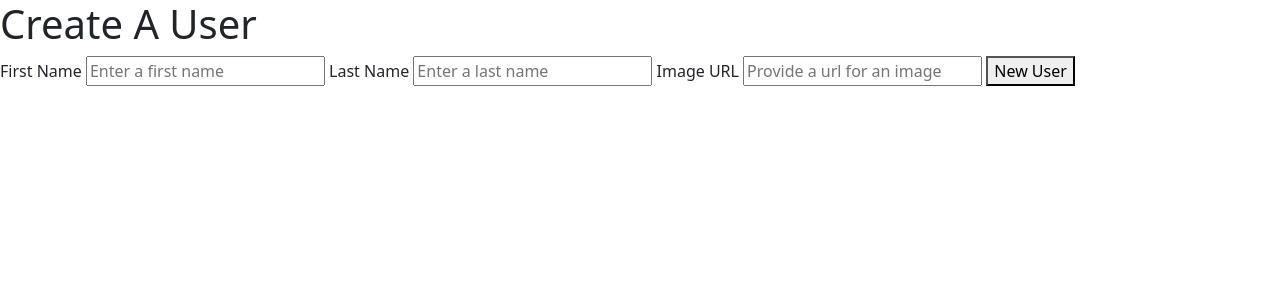
After one commit to pmbyrd/blogly, a Flask app: template templates/users/new-user.html in a window 1280 px wide. The commit adds this page. Shown: the top 300 px of the page. Run offline with Flask 3, Linux system fonts and the light colour scheme; the template is opened without the code that fills it, so the values that code supplies are empty.

Commit message:
pushed to database worked on routes

```diff
--- a/app.py
+++ b/app.py
@@ -1,6 +1,6 @@
 """Blogly application."""
 
-from flask import Flask, render_template, redirect, request
+from flask import Flask, render_template, redirect, request, debughelpers
 from flask_sqlalchemy import SQLAlchemy
 from models import db, connect_db, User
 # import seed
@@ -17,7 +17,7 @@ app.app_context().push()
 connect_db(app)
 
 # db.create_all()
-
+app.config['USE_DEBUGGER'] = True
 app.config['SECRET_KEY'] = 'secret_key'
 
 @app.route('/')
@@ -27,13 +27,18 @@ def show_users_home():
     users = User.query.all()
     return render_template("home.html", users=users)
 
+@app.route('/users')
+def show_all_users():
+    """Shows all users"""
+    users = User.query.all()
+    return redirect("/")
+
 @app.route('/new-user')
 def create_new_user():
     """Shows new user form and creates a new user from the inputs"""
-    # get the input fields from the page
-
 
     return render_template("new-user.html")
+
 
 # the user detail route must follow that user.id
 @app.route('/user-detail/<int:user_id>')
@@ -42,8 +47,31 @@ def show_user_details(user_id):
     user = User.query.get_or_404(user_id)
     return render_template("user-detail.html", user=user)
 
-@app.route('/edit-user')
-def show_edit_page():
-    """Takes user to the edit page and makes any changes to the db"""
+@app.route('/new-user', methods=["POST"])
+def create_user():
+    """Gets the new user details from the page and post them to the db"""
+    # get the user inputs from the form if user input are vaild show that new user
+    first_name = request.form["first-name"]
+    last_name = request.form["last-name"]
+    image_url = request.form["image-url"]
+    user = User(first_name=first_name,last_name=last_name,image_url=image_url)
+    db.session.add(user)
+    db.session.commit()
+    # import pdb; pdb.set_trace()
+    return redirect(f"/user-detail/{user.id}")
 
+@app.route('/edit')
+def get_edit_page():
+    user = User.query.get_or_404(user)
     return render_template("edit-user.html")
+# @app.route('/user-detail/<int:user_id>')
+# def show_user_details(user_id):
+#     """Takes user to the edit page and makes any changes to the db"""
+#     user = User.query.get_or_404(user_id)
+#     return render_template("edit-user.html", user=user)
+
+# @app.route('/delete-user/<int:user_id>')
+# def show_user_details(user_id):
+#     """Takes user to the delete page and makes any changes to the db"""
+#     user = User.query.get_or_404(user_id)
+#     return render_template("delete-user.html", user=user)
--- a/templates/home.html
+++ b/templates/users/home.html
@@ -18,4 +18,5 @@
 <form action="/new-user">
     <button>Add User</button>
 </form>
+
 {% endblock %}
--- /dev/null
+++ b/templates/users/new-user.html
@@ -0,0 +1,23 @@
+{% extends "base.html"%}
+
+{% block title %} New User {% endblock %}
+
+{% block content%}
+    <h1>Create A User</h1>
+
+    <form action="/new-user" method="POST">
+        <label for="first-name">First Name
+            <input type="text" name="first-name" id="first-name" placeholder="Enter a first name">
+        </label>
+        <label for="last-name">Last Name
+            <input type="text" name="last-name" id="last-name" placeholder="Enter a last name">
+        </label>
+        <label for="image-url">Image URL
+            <input type="text" name="image-url" id="image-url" placeholder="Provide a url for an image">
+        </label>
+        <button id="create-user">New User</button>
+    </form>
+
+
+
+{%endblock%}
```
Also changed, not shown: templates/new-user.html (deleted, +0 -22 lines), templates/user-detail.html (deleted, +0 -15 lines), templates/users/delete-user.html (added, +11 -0 lines), templates/users/edit-user.html (renamed from templates/edit-user.html, +6 -5 lines), templates/users/user-detail.html (added, +28 -0 lines).
